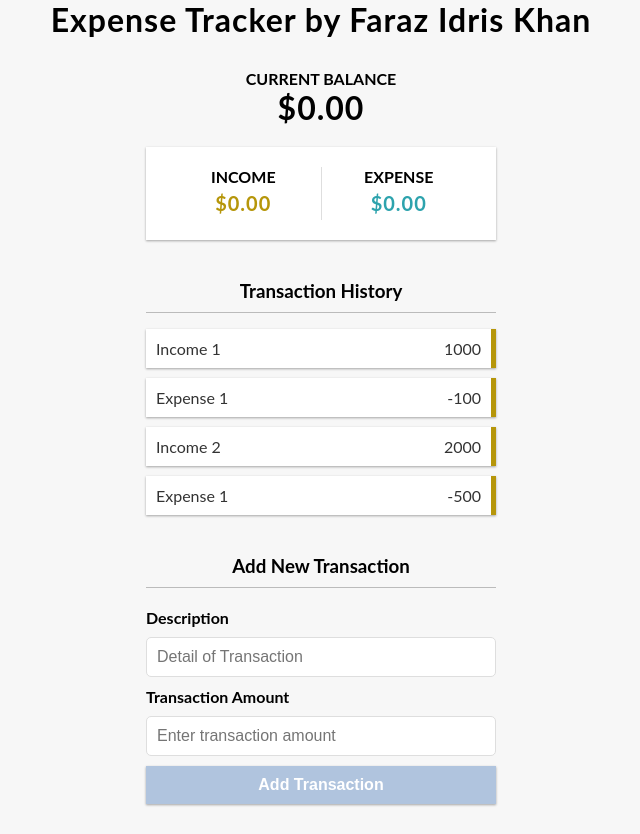
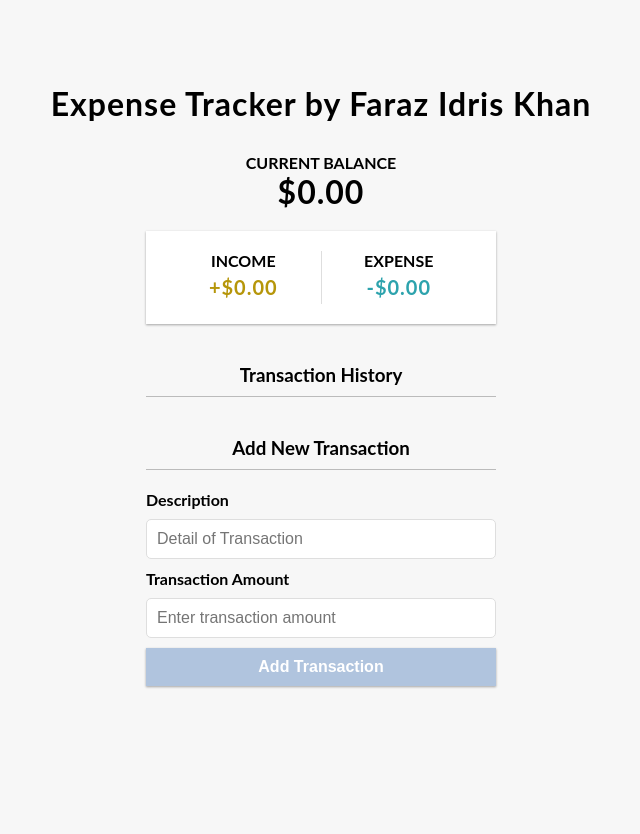
Before and after one commit to BootCamp-Web-SW-Dev/React-Expense-Tracker-, a React (Create React App) app: page / in a window 1280 px wide. Shown: the whole page, without its empty margins (319-959 px from the left). After the commit the page ends 800 px from the top, so only its background shows below. Built offline with nearby package versions, Linux system fonts and the light colour scheme.

Commit message:
Final UI Changes
Final UI Changes

```diff
--- a/src/components/AccountSummary.js
+++ b/src/components/AccountSummary.js
@@ -1,18 +1,29 @@
-import React from 'react'
+import React, { useContext } from 'react';
+import { GlobalContext } from '../context/GlobalState';
 
 export const AccountSummary = () => {
+    const { transactions }  = useContext(GlobalContext);
+    const transactionAmounts = transactions.map(transaction => transaction.transactionAmount);
+    const income = transactionAmounts
+         .filter(transaction => transaction > 0)
+         .reduce((acc, transaction) => (acc += transaction), 0)
+         .toFixed(2);
+    const expense = transactionAmounts
+          .filter(transaction => transaction > 0)
+          .reduce((acc,transaction) => ( acc += transaction),0)
+          .toFixed(2);
     return (
         <div className="inc-exp-container">
             <div>
                 <h4>Income</h4>
                 <p className="money plus">
-                    $0.00
+                    +$0.00
                 </p>
             </div>
             <div>
                 <h4>Expense</h4>
                 <p className="money minus">
-                    $0.00
+                    -$0.00
                 </p>
             </div>
 
--- a/src/components/AddTransaction.js
+++ b/src/components/AddTransaction.js
@@ -1,12 +1,29 @@
-import React, { useState } from 'react'
+import React, { useState, useContext } from 'react'
+import { GlobalContext } from '../context/GlobalState';
 
 export const AddTransaction = () => {
-    const [description, setDescription ] = useState();
-    const [transactionAmount, setTransactionAmount] = useState();
+    const [description, setDescription ] = useState('');
+    const [transactionAmount, setTransactionAmount] = useState('');
+
+    const { addTransaction } = useContext(GlobalContext);
+
+    const onSubmit = (e) => {
+        e.preventDefault();
+
+        const newTransaction = {
+            id: new Date().getTime(),
+            description,
+            transactionAmount: +transactionAmount
+        }
+
+        addTransaction(newTransaction);
+    }
+
+
     return (
         <div>
             <h3>Add New Transaction</h3>
-            <form>
+            <form onSubmit={onSubmit}>
                 <div className="form-control">
                    <label htmlFor="description">
                        Description
--- a/src/components/Balance.js
+++ b/src/components/Balance.js
@@ -1,10 +1,15 @@
-import React from 'react'
+import React, { useContext } from 'react'
+import { GlobalContext } from '../context/GlobalState';
 
 export const Balance = () => {
+    const { transactions } = useContext(GlobalContext);
+    const transactionAmounts = transactions.map(transaction => transaction.transactionAmount);
+    const balance = transactionAmounts.reduce((acc,item) =>(acc += item),0).toFixed(2);
+
     return (
         <div>
             <h4>Current Balance</h4>
-            <h1>$0.00</h1>
+            <h1 id="balance">${balance}</h1>
         </div>
     )
 }
--- a/src/components/Transaction.js
+++ b/src/components/Transaction.js
@@ -1,11 +1,23 @@
-import React from 'react'
+import React,{ useContext } from 'react'
+
+//Import the global state
+
+import { GlobalContext } from '../context/GlobalState';
+
 
 export const Transaction = ( {transaction} ) => {
+
+    const { delTransaction } = useContext(GlobalContext);
+
+    const sign = transaction.transactionAmount > 0 ? '+' : '-';
+    const transactionType = transaction.transactionAmount > 0 ? 'plus' : 'minus';
+
     return (
-        <li className="plus">
+        <li className={transactionType}>
                      {transaction.description}
-                     <span>{transaction.transactionAmount}</span>
-                     <button className="delete-btn">X</button>
+                     <span>{sign}${Math.abs(transaction.transactionAmount)}</span>
+                     <button className="delete-btn"
+                             onClick={() => delTransaction(transaction.id)}> X </button>
         </li>
     )
 }
--- a/src/context/AppReducer.js
+++ b/src/context/AppReducer.js
@@ -1,5 +1,16 @@
 const AppReducer = (state,action) => {
     switch(action.type){
+        case 'DELETE_TRANSACTION':
+            return {
+                ...state,
+                transactions: state.transactions
+                           .filter(transaction => transaction.id !== action.payload)
+            }
+        case 'ADD_TRANSACTION':
+            return {
+                ...state,
+                transactions: [action.payload, ...state.transactions]
+            }
         default:
             return state;
     };
--- a/src/context/GlobalState.js
+++ b/src/context/GlobalState.js
@@ -4,12 +4,7 @@ import AppReducer from './AppReducer';
 
 // Create initial state
 const initialState = {
-    transactions: [
-            {id: 1, description: "Income 1", transactionAmount: 1000},
-            {id: 2, description: "Expense 1", transactionAmount: -100},
-            {id: 3, description: "Income 2", transactionAmount: 2000},
-            {id: 4, description: "Expense 1", transactionAmount: -500}
-    ]
+    transactions: []
 }
 
 // Create the global context
@@ -17,11 +12,31 @@ export const GlobalContext = createContext(initialState);
 
 // Create a provider for the Global context
 export const GlobalProvider = ({ children }) => {
-    const [state] = useReducer(AppReducer,initialState);
+    const [state,dispatch] = useReducer(AppReducer,initialState);
+
+    //Actions for Transactions
+    function delTransaction(id){
+         dispatch({
+             type: 'DELETE_TRANSACTION',
+             payload: id
+         });
+    }
+
+    //Add new transaction action
+    function addTransaction(transaction){
+         dispatch({
+             type: 'ADD_TRANSACTION',
+             payload: transaction
+         })
+    }
+
+
     return (
         <GlobalContext.Provider value={
                 {
-                    transactions: state.transactions
+                    transactions: state.transactions,
+                    delTransaction,
+                    addTransaction
                 }
         }>
              {children}
```
Also changed, not shown: 1 other file (tests, documents, lock files or other folders).
